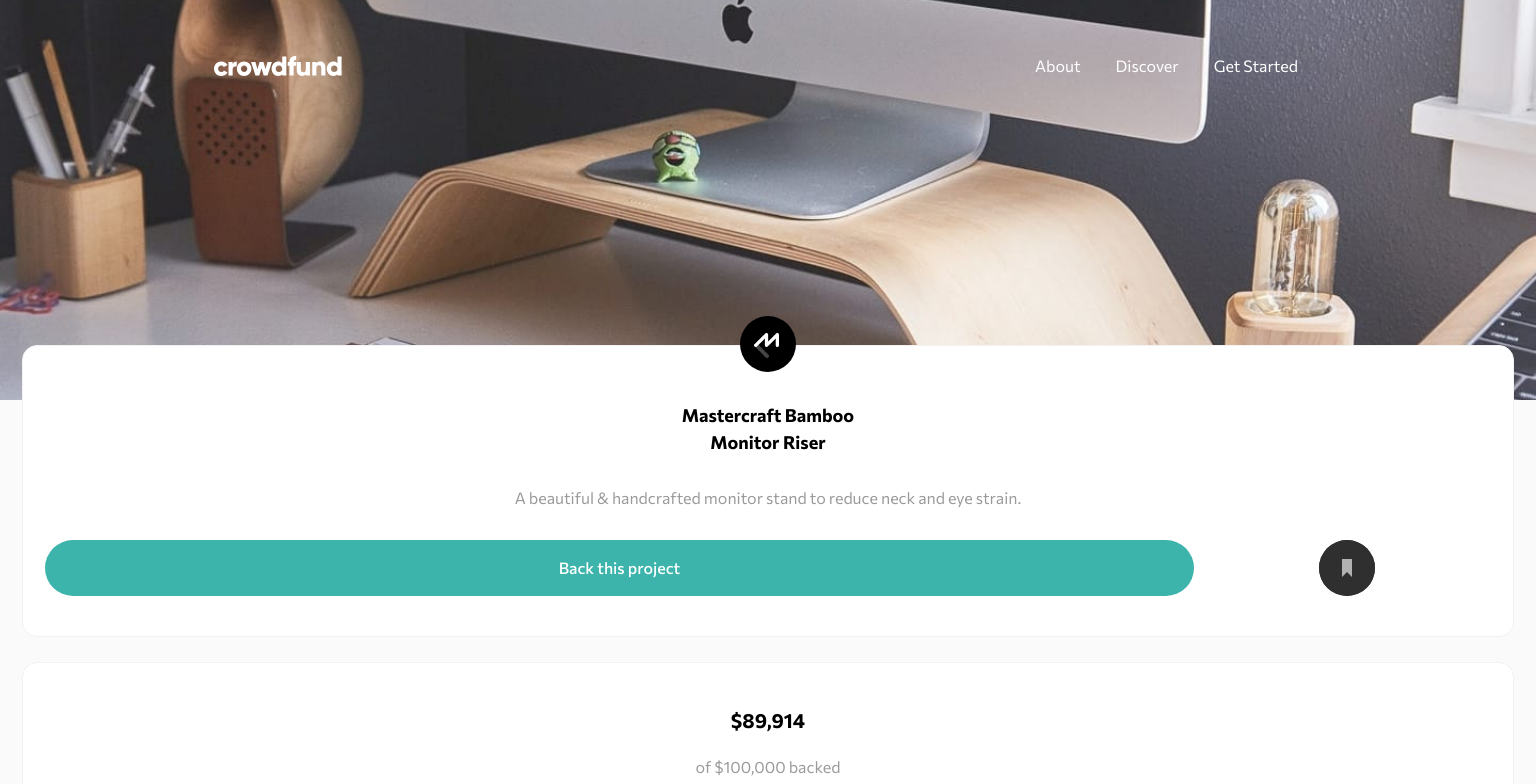
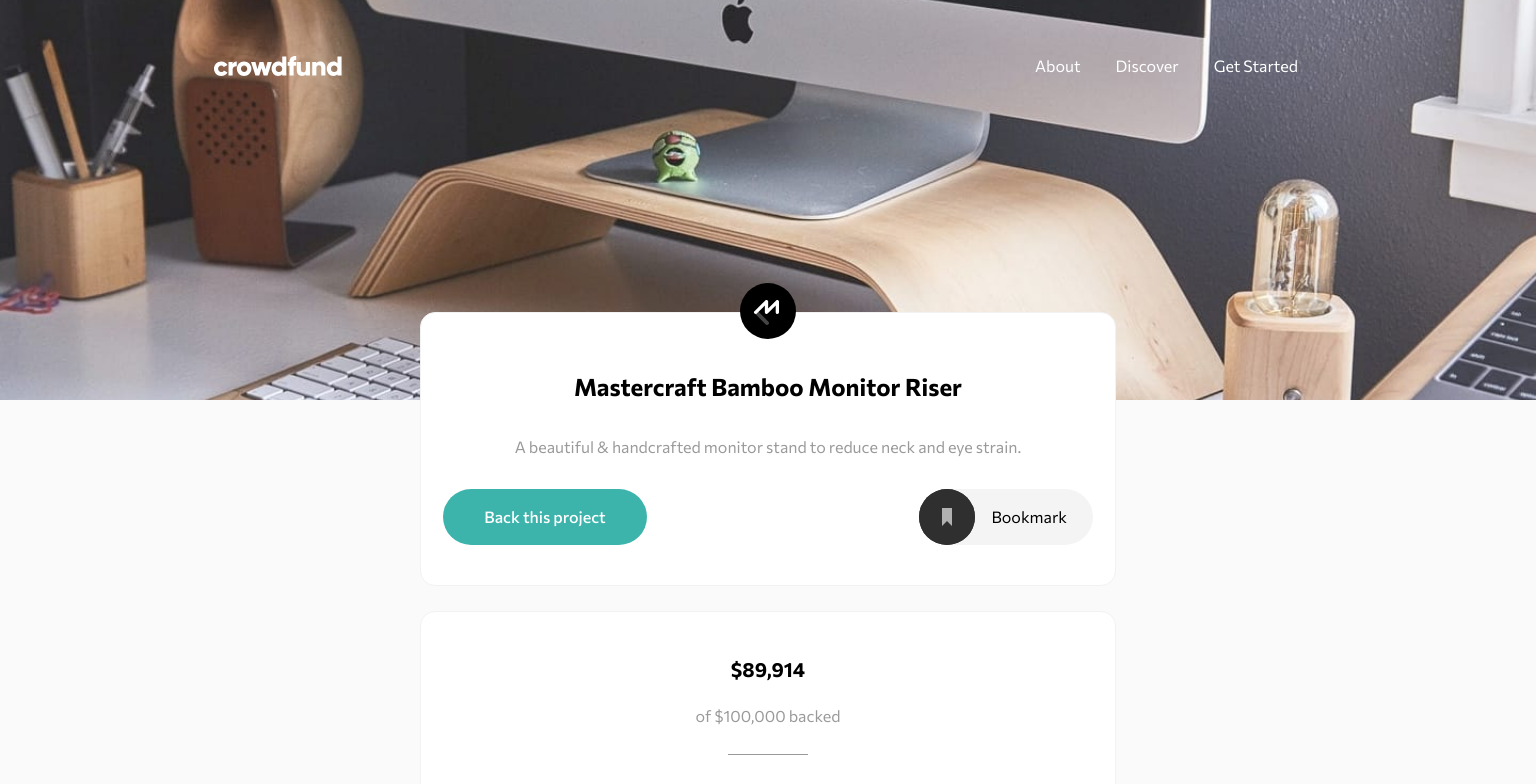
Before and after one commit to florianstancioiu/crowdfunding-product-page, a React (Vite) app: page / in a window 1536 px wide. Shown: the top 784 px of the page. Built offline with nearby package versions, Linux system fonts and the light colour scheme.

Commit message:
feat: worked on desktop version of BackThisProject

```diff
--- a/src/App.module.css
+++ b/src/App.module.css
@@ -7,3 +7,14 @@
   position: relative;
   top: -55px;
 }
+
+@media screen and (min-width: 1440px) {
+  .inner-wrapper {
+    top: -88px;
+  }
+
+  .wrapper {
+    max-width: 740px;
+    margin: 0 auto;
+  }
+}
--- a/src/components/BackThisProject.jsx
+++ b/src/components/BackThisProject.jsx
@@ -1,8 +1,7 @@
 import classes from './BackThisProject.module.css';
 import mastercraftSvg from '../images/logo-mastercraft.svg';
-import bookmarkSvg from '../images/icon-bookmark.svg';
 import Button from './ui/Button';
-import SvgButton from './ui/SvgButton';
+import BookmarkBtn from './ui/BookmarkBtn';
 
 import { productActions } from '../store/product';
 import { useDispatch } from 'react-redux';
@@ -20,10 +19,7 @@ const BackThisProject = () => {
         <img className={classes.logo} src={mastercraftSvg} alt='' />
       </div>
 
-      <p className={classes.title}>
-        Mastercraft Bamboo <br />
-        Monitor Riser
-      </p>
+      <p className={classes.title}>Mastercraft Bamboo Monitor Riser</p>
 
       <p className={classes['under-title']}>
         A beautiful & handcrafted monitor stand to reduce neck and eye strain.
@@ -31,7 +27,7 @@ const BackThisProject = () => {
 
       <div className={classes['btn-wrapper']}>
         <Button onClick={backThisProjectBtnClick} title='Back this project' />
-        <SvgButton className={classes['svg-btn']} svg={bookmarkSvg} />
+        <BookmarkBtn className={classes['svg-btn']} />
       </div>
     </div>
   );
--- a/src/components/BackThisProject.module.css
+++ b/src/components/BackThisProject.module.css
@@ -37,3 +37,9 @@
 .svg-btn {
   justify-self: center;
 }
+
+@media screen and (min-width: 1440px) {
+  .title {
+    font-size: 24px;
+  }
+}
--- /dev/null
+++ b/src/components/ui/BookmarkBtn.jsx
@@ -0,0 +1,21 @@
+import { useState } from 'react';
+import classes from './BookmarkBtn.module.css';
+import SvgButton from './SvgButton';
+import bookmarkSvg from '../../images/icon-bookmark.svg';
+
+const BookmarkBtn = () => {
+  const [active, setActive] = useState(false);
+
+  const onBookmarkBtnClick = () => {
+    setActive((value) => !value);
+  };
+
+  return (
+    <div onClick={onBookmarkBtnClick} className={classes['bookmark-btn']}>
+      <SvgButton className={classes['svg-btn']} svg={bookmarkSvg} />
+      <p className={classes.title}>{active ? 'Bookmarked' : 'Bookmark'}</p>
+    </div>
+  );
+};
+
+export default BookmarkBtn;
--- /dev/null
+++ b/src/components/ui/BookmarkBtn.module.css
@@ -0,0 +1,21 @@
+.title {
+  display: none;
+}
+
+@media screen and (min-width: 1440px) {
+  .bookmark-btn {
+    display: flex;
+    justify-content: space-between;
+    align-items: center;
+    background-color: var(--color-8);
+    border-radius: 50px;
+    cursor: pointer;
+    user-select: none;
+  }
+
+  .title {
+    display: block;
+    padding-left: 16px;
+    padding-right: 26px;
+  }
+}
--- a/src/components/ui/Button.module.css
+++ b/src/components/ui/Button.module.css
@@ -15,3 +15,8 @@
   background-color: var(--color-10);
   cursor: not-allowed;
 }
+@media screen and (min-width: 1440px) {
+  .btn {
+    max-width: 204px;
+  }
+}
--- a/src/main.css
+++ b/src/main.css
@@ -19,6 +19,7 @@ body {
   font-family: 'Commissioner', sans-serif;
   font-size: 16px;
   position: relative;
+  background-color: var(--color-5);
 }
 
 /*
```
